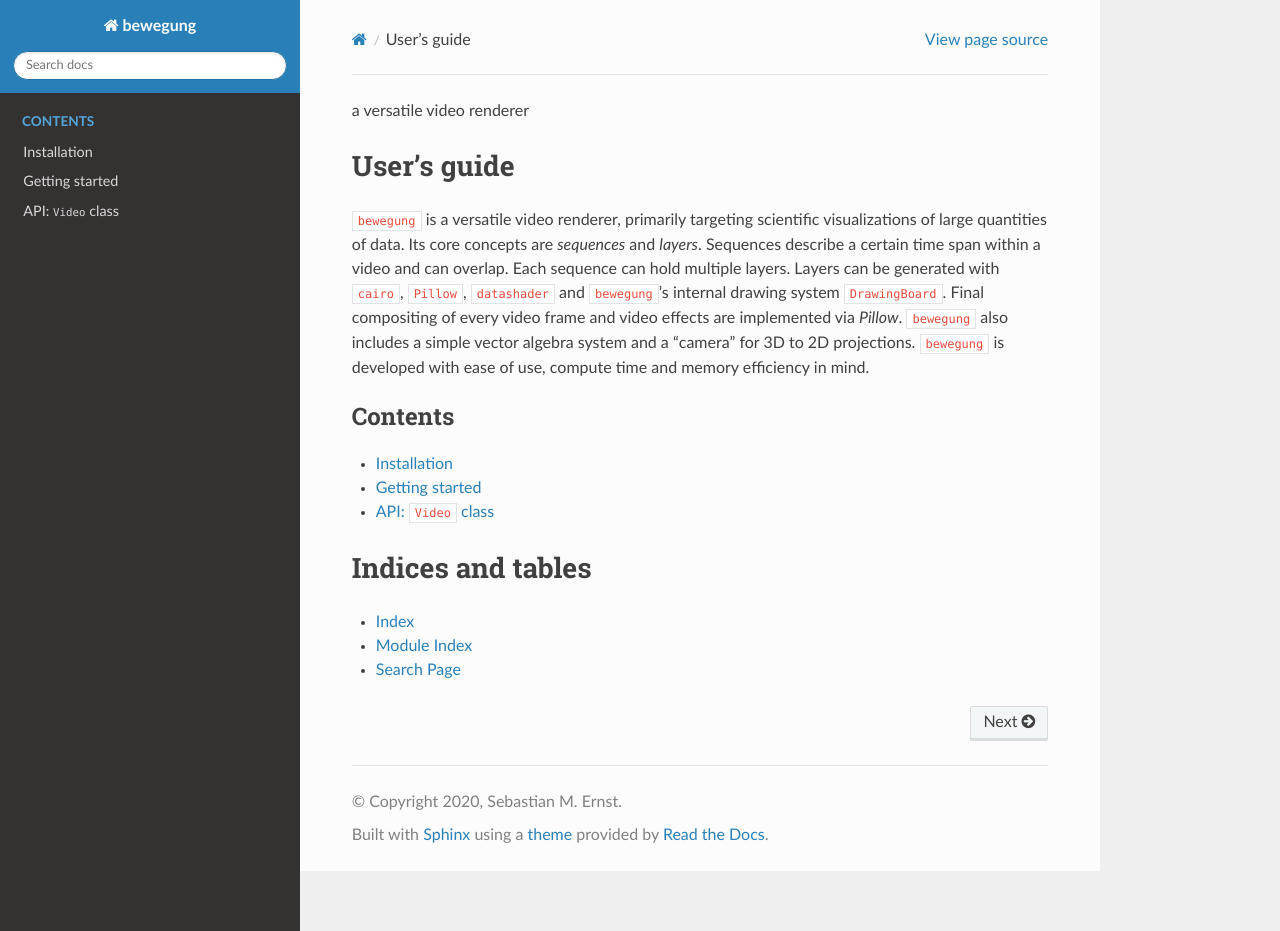
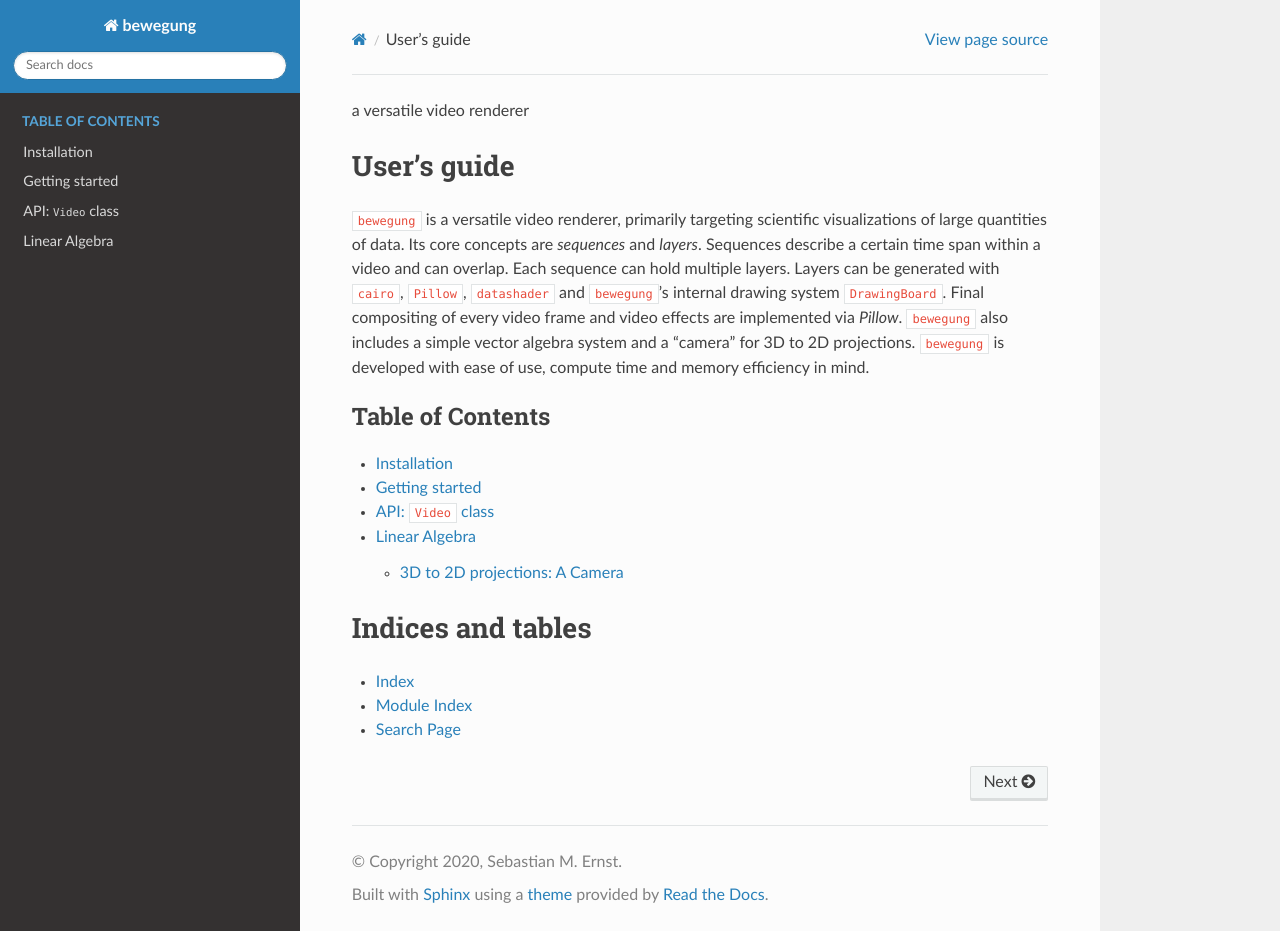
Before and after one commit to pleiszenburg/bewegung, a Sphinx documentation site: the page built from docs/index.rst, in a window 1280 px wide and 931 px high. Built offline with Sphinx 7.4.7 and the Read the Docs theme 2.0.0, drawn with Linux system fonts in a browser that asks for light colours; the version number is read from the project's files by our own code.

Commit message:
docs in subchapters

```diff
--- /dev/null
+++ b/docs/algebra.rst
@@ -0,0 +1,8 @@
+Linear Algebra
+==============
+
+.. toctree::
+   :maxdepth: 2
+   :caption: Table of Contents
+
+   camera
--- /dev/null
+++ b/docs/camera.rst
@@ -0,0 +1,4 @@
+3D to 2D projections: A Camera
+------------------------------
+
+Foo bar.
--- a/docs/index.rst
+++ b/docs/index.rst
@@ -7,11 +7,12 @@ User's guide
 
 .. toctree::
    :maxdepth: 2
-   :caption: Contents
+   :caption: Table of Contents
 
    installation
    getting_started
    video
+   algebra
 
 Indices and tables
 ==================
```
